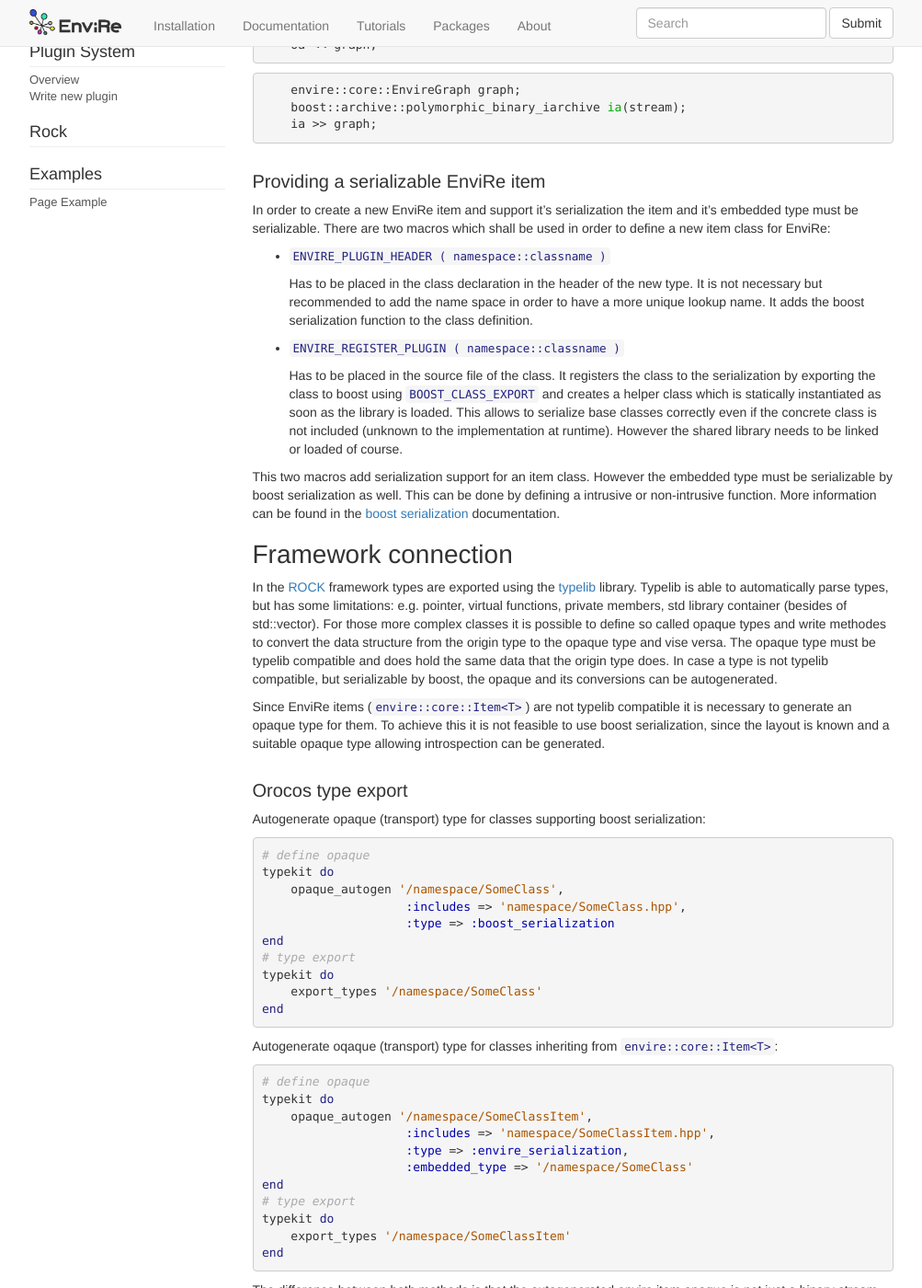
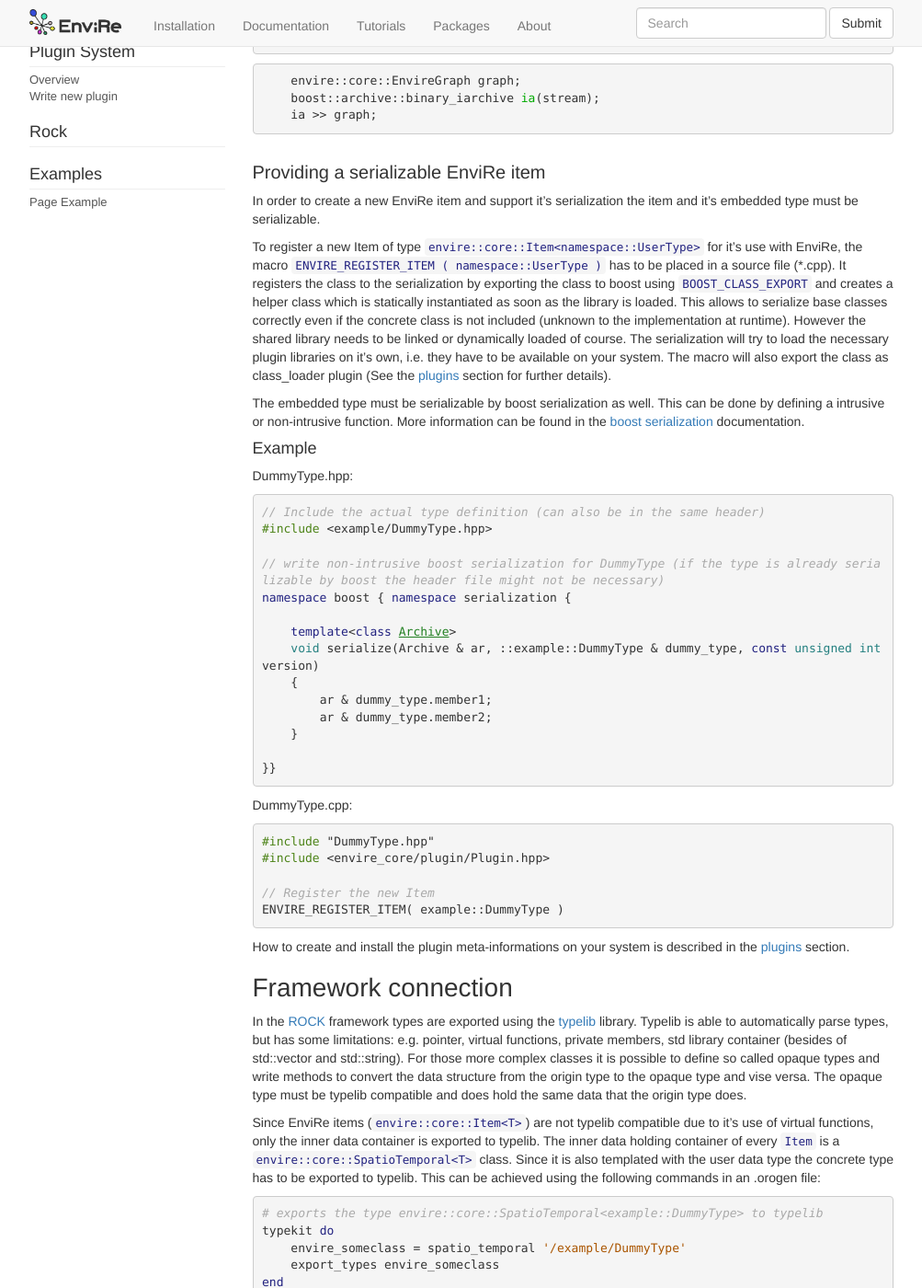
Before and after one commit to envire/envire.github.io, a Jekyll site: the page built from docs/core_serialization.md, in a window 1280 px wide and 1400 px high, scrolled down 696 px. Shown: the whole window at 92% size, without its empty margins (138-1141 px from the left). Built offline with Jekyll 4.4.1, drawn with Linux system fonts in a browser that asks for light colours; nearby versions of some CDN libraries; some of the changed text lies outside the part shown.

Commit message:
adapt serialization and framework documentation to the revised export mechanism

````diff
--- a/docs/core_serialization.md
+++ b/docs/core_serialization.md
@@ -11,9 +11,9 @@ EnviRe supports serialization and de-serialization based on the [boost serializa
 ## Overview
 
 EnviRe relays on boost serialization to be able to save and load it's internal state.
-It also supports serialization of polymorphic types through the base types.
-
-Items can be serialized using the following methods:
+By making use of the plugin architecture, it is possible to serialize and de-serialize
+``Item``'s when knowing only their base class ``ItemBase``.
+However in this case the following methods need to be used:
 
 ```cpp
     envire::core::ItemBase::Ptr plugin;
@@ -37,73 +37,95 @@ Also the complete graph with all it's items can be serialized.
 ```cpp
     envire::core::EnvireGraph graph;
     // fill envire graph
-    boost::archive::polymorphic_binary_oarchive oa(stream);
+    boost::archive::binary_oarchive oa(stream);
     oa << graph;
 ```
 
 ```cpp
     envire::core::EnvireGraph graph;
-    boost::archive::polymorphic_binary_iarchive ia(stream);
+    boost::archive::binary_iarchive ia(stream);
     ia >> graph;
 ```
 
 ### Providing a serializable EnviRe item
 
 In order to create a new EnviRe item and support it's serialization the item and it's embedded type must be serializable.
-There are two macros which shall be used in order to define a new item class for EnviRe:
 
-- ``ENVIRE_PLUGIN_HEADER ( namespace::classname )``
+To register a new Item of type ``envire::core::Item<namespace::UserType>`` for it's use with EnviRe, the macro
+``ENVIRE_REGISTER_ITEM ( namespace::UserType )`` has to be placed in a source file (*.cpp).
+It registers the class to the serialization by exporting the class to boost using ``BOOST_CLASS_EXPORT`` and creates a helper class which is statically instantiated as soon as the library is loaded. This allows to serialize base classes correctly even if the concrete class is not included (unknown to the implementation at runtime). However the shared library needs to be linked or dynamically loaded of course.
+The serialization will try to load the necessary plugin libraries on it's own, i.e. they have to be available on your system.
+The macro will also export the class as class_loader plugin (See the [plugins]({{site.baseurl}}/docs/core_plugins.html) section for further details).
 
-  Has to be placed in the class declaration in the header of the new type. It is not necessary
-  but recommended to add the name space in order to have a more unique lookup name.
-  It adds the boost serialization function to the class definition.
+The embedded type must be serializable by boost serialization as well. This can be done by defining a intrusive or non-intrusive function. More information can be found in the [boost serialization](http://www.boost.org/libs/serialization/doc/) documentation.
 
-- ``ENVIRE_REGISTER_PLUGIN ( namespace::classname )``
+#### Example
 
-  Has to be placed in the source file of the class.
-  It registers the class to the serialization by exporting the class to boost using ``BOOST_CLASS_EXPORT`` and creates a helper class which is statically instantiated as soon as the library is loaded. This allows to serialize base classes correctly even if the concrete class is not included (unknown to the implementation at runtime). However the shared library needs to be linked or loaded of course.
+DummyType.hpp:
 
-This two macros add serialization support for an item class. However the embedded type must be serializable by boost serialization as well. This can be done by defining a intrusive or non-intrusive function. More information
-can be found in the [boost serialization](http://www.boost.org/libs/serialization/doc/) documentation.
+```cpp
+// Include the actual type definition (can also be in the same header)
+#include <example/DummyType.hpp>
+
+// write non-intrusive boost serialization for DummyType (if the type is already serializable by boost the header file might not be necessary)
+namespace boost { namespace serialization {
+
+    template<class Archive>
+    void serialize(Archive & ar, ::example::DummyType & dummy_type, const unsigned int version)
+    {
+        ar & dummy_type.member1;
+        ar & dummy_type.member2;
+    }
+
+}}
+```
+
+DummyType.cpp:
+
+```cpp
+#include "DummyType.hpp"
+#include <envire_core/plugin/Plugin.hpp>
+
+// Register the new Item
+ENVIRE_REGISTER_ITEM( example::DummyType )
+```
+
+How to create and install the plugin meta-informations on your system is described in the [plugins]({{site.baseurl}}/docs/core_plugins.html) section.
 
 ## Framework connection
 
-In the [ROCK](http://www.rock-robotics.org) framework types are exported using the [typelib](http://rock-robotics.org/master/api/typelib/) library. Typelib is able to automatically parse types, but has some limitations: e.g. pointer, virtual functions, private members, std library container (besides of std::vector). For those more complex classes it is possible to define so called opaque types and write methodes to convert the data structure from the origin type to the opaque type and vise versa. The opaque type must be typelib compatible and does hold the same data that the origin type does.
-In case a type is not typelib compatible, but serializable by boost, the opaque and its conversions can be autogenerated.
+In the [ROCK](http://www.rock-robotics.org) framework types are exported using the [typelib](http://rock-robotics.org/master/api/typelib/) library.
+Typelib is able to automatically parse types, but has some limitations: e.g. pointer, virtual functions, private members, std library container (besides of std::vector and std::string). For those more complex classes it is possible to define so called opaque types and write methods to convert the data structure from the origin type to the opaque type and vise versa. The opaque type must be typelib compatible and does hold the same data that the origin type does.
 
-Since EnviRe items (``envire::core::Item<T>``) are not typelib compatible it is necessary to generate an opaque type for them. To achieve this it is not feasible to use boost serialization, since the layout is known and a suitable opaque type allowing introspection can be generated.
+Since EnviRe items (``envire::core::Item<T>``) are not typelib compatible due to it's use of virtual functions, only the inner data container is exported to typelib.
+The inner data holding container of every ``Item`` is a ``envire::core::SpatioTemporal<T>`` class. Since it is also templated with the user data type the concrete type has to
+be exported to typelib. This can be achieved using the following commands in an .orogen file:
 
-### Orocos type export
+```ruby
+# exports the type envire::core::SpatioTemporal<example::DummyType> to typelib
+typekit do
+    envire_someclass = spatio_temporal '/example/DummyType'
+    export_types envire_someclass
+end
+```
 
-Autogenerate opaque (transport) type for classes supporting boost serialization:
+Note that at this point the embedded type ``example::DummyType`` must already be known to typelib.
+It can either be typelib compatible (the header of the type can be parsed), the user can write it's own opaque type or the boost serialization based opaque auto-generation can be used.
+
+If the embedded type isn't directly typelib compatible the easiest way of exporting it is to make use of the fact that it is serializable by boost.
+To auto-generate opaque (transport) types for classes supporting boost serialization the following commands in an .orogen file can be used:
 
 ```ruby
 # define opaque
 typekit do
-    opaque_autogen '/namespace/SomeClass',
-                    :includes => 'namespace/SomeClass.hpp',
+    opaque_autogen '/example/DummyType',
+                    :includes => 'example/DummyType.hpp',
                     :type => :boost_serialization
 end
 # type export
 typekit do
-    export_types '/namespace/SomeClass'
+    export_types '/example/DummyType'
 end
 ```
 
-Autogenerate oqaque (transport) type for classes inheriting from ``envire::core::Item<T>``:
-
-```ruby
-# define opaque
-typekit do
-    opaque_autogen '/namespace/SomeClassItem',
-                    :includes => 'namespace/SomeClassItem.hpp',
-                    :type => :envire_serialization,
-                    :embedded_type => '/namespace/SomeClass'
-end
-# type export
-typekit do
-    export_types '/namespace/SomeClassItem'
-end
-```
-
-The difference between both methods is that the autogenerated envire item opaque is not just a binary stream. The opaque type has the same members than the ``envire::core::Item<T>``, i.e. unique id, frame name, timestamp and the embedded type. The embedded type must either be typelib compatible, the user has to write an opaque type or the boost serialization based opaque autogeneration can be used.
+This makes the type ``example::DummyType`` known to typelib.
````
